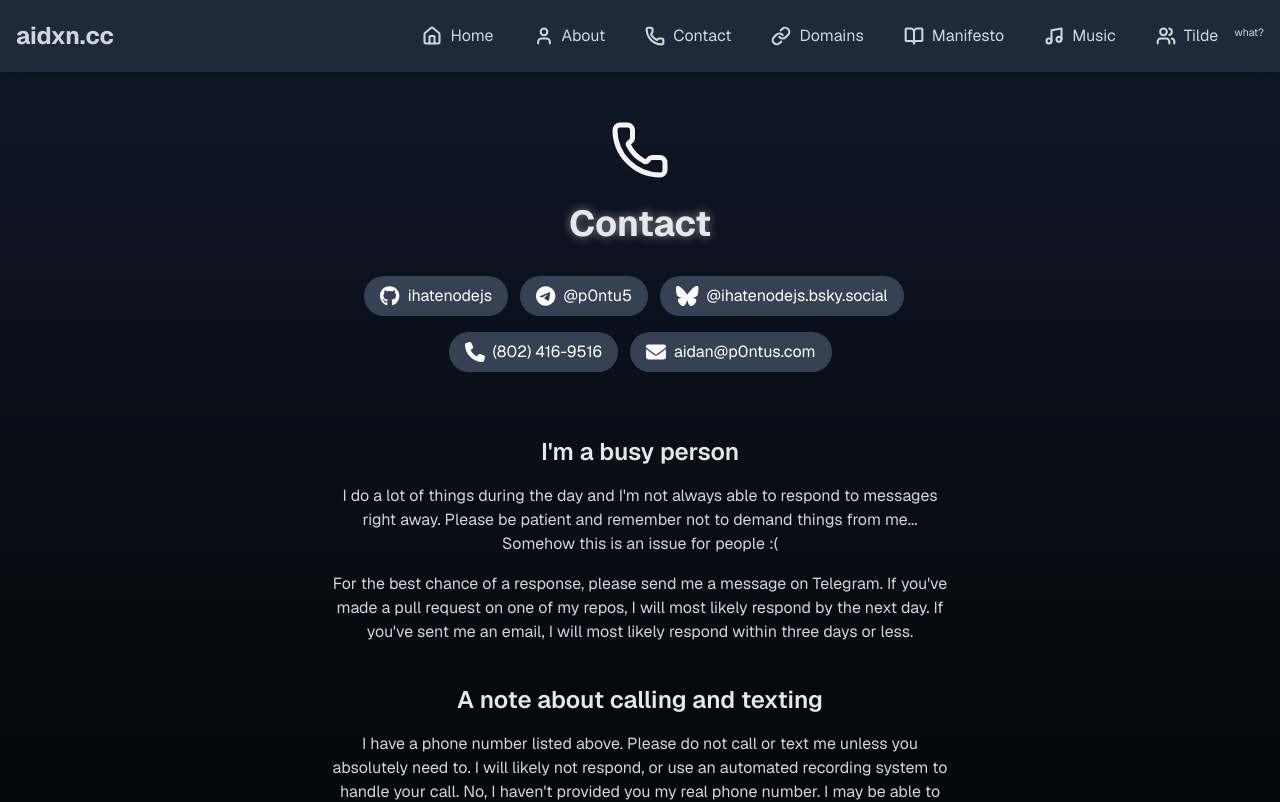
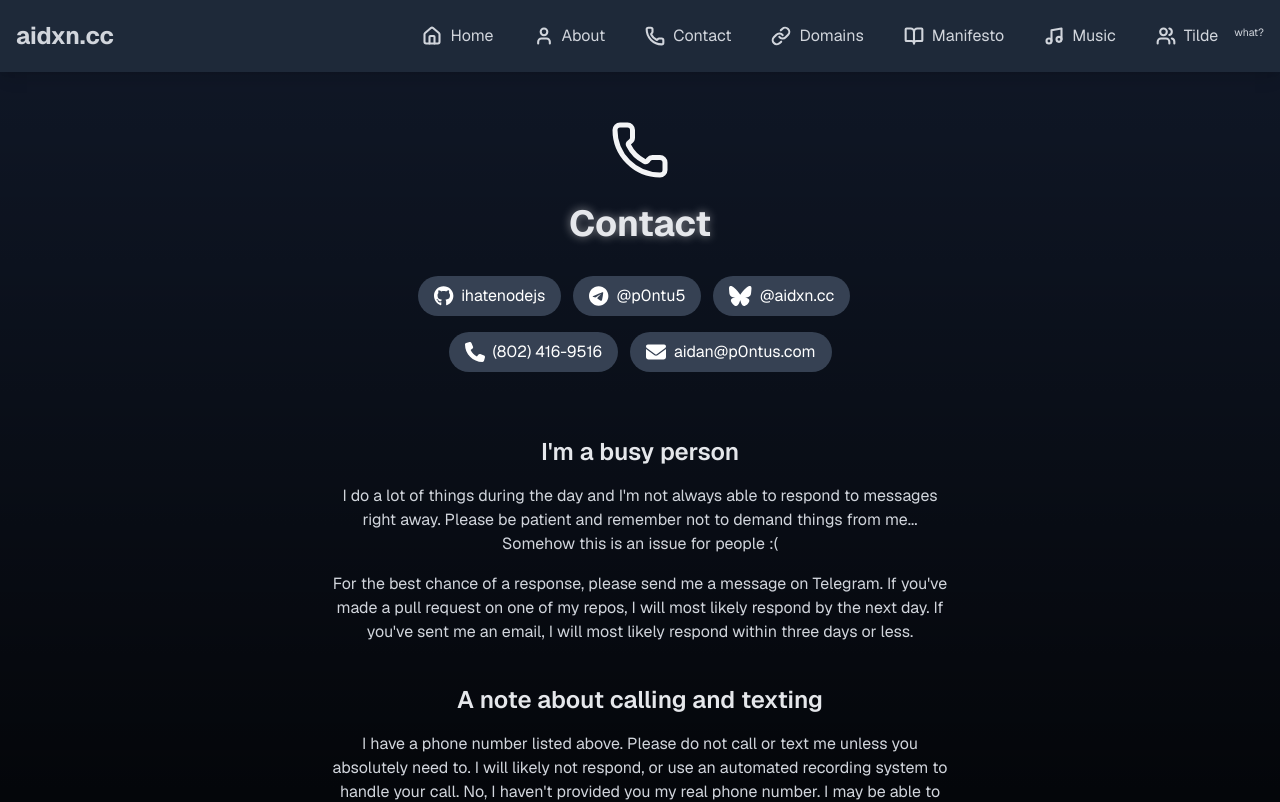
Before and after one commit to ihatenodejs/aidxnCC, a Next.js app: page /contact in a window 1280 px wide. Shown: the top 802 px of the page. Built offline with nearby package versions, Linux system fonts and the light colour scheme.

Commit message:
update bluesky username

```diff
--- a/components/pages/Contact.tsx
+++ b/components/pages/Contact.tsx
@@ -15,7 +15,7 @@ export default function Contact() {
       <div className="p-6 space-y-4">
         <ContactButton href="https://github.com/ihatenodejs" icon={faGithub} label="ihatenodejs" className="mr-3" />
         <ContactButton href="https://t.me/p0ntu5" icon={faTelegram} label="@p0ntu5" className="mr-3" />
-        <ContactButton href="https://bsky.app/profile/ihatenodejs.bsky.social" icon={faBluesky} label="@ihatenodejs.bsky.social" className="mr-3" />
+        <ContactButton href="https://bsky.app/profile/aidxn.cc" icon={faBluesky} label="@aidxn.cc" className="mr-3" />
         <ContactButton href="tel:+18024169516" icon={faPhone} label="(802) 416-9516" className="mr-3" />
         <ContactButton href="mailto:aidan@p0ntus.com" icon={faEnvelope} label="aidan@p0ntus.com" className="" />
       </div>
```
